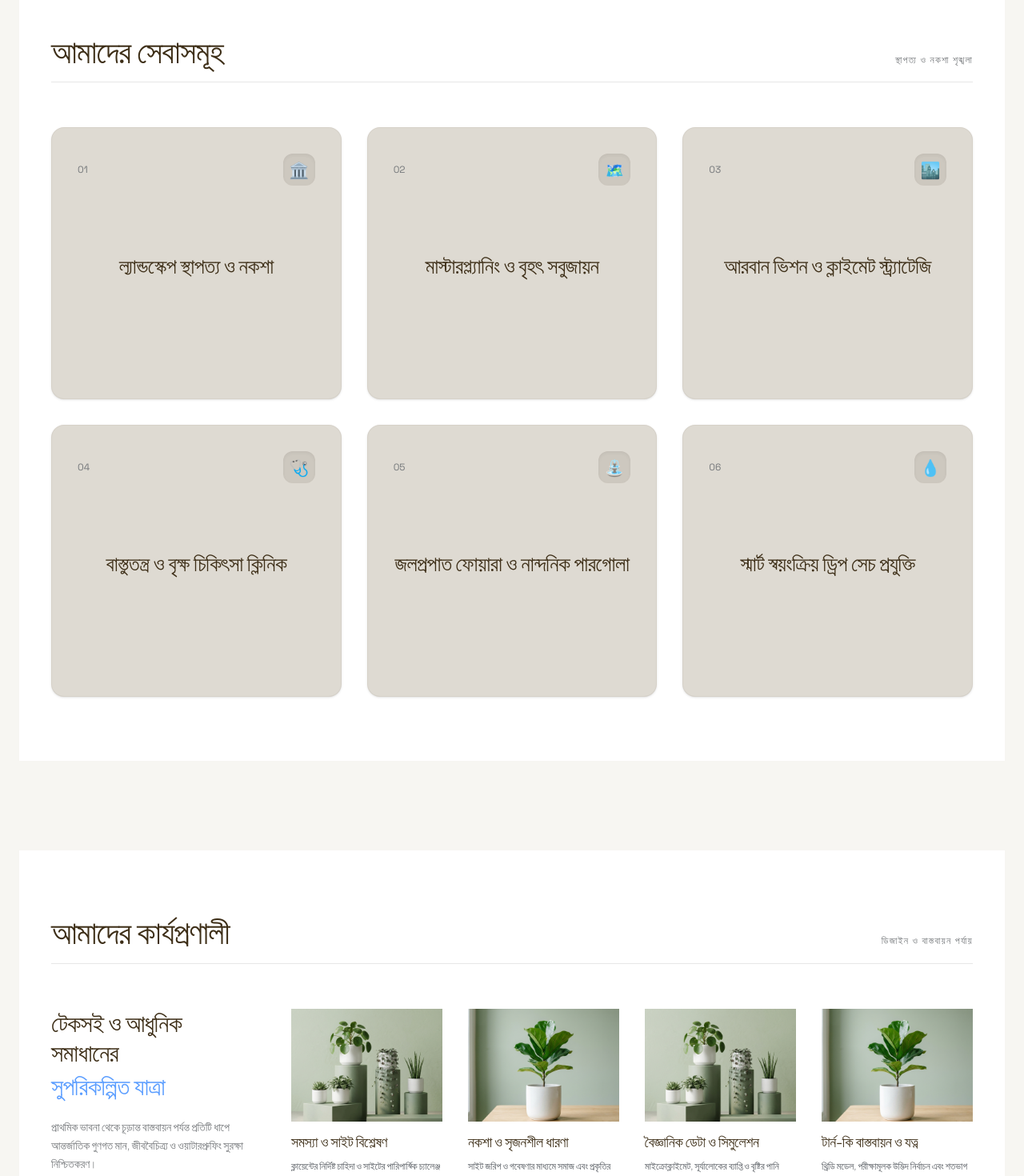
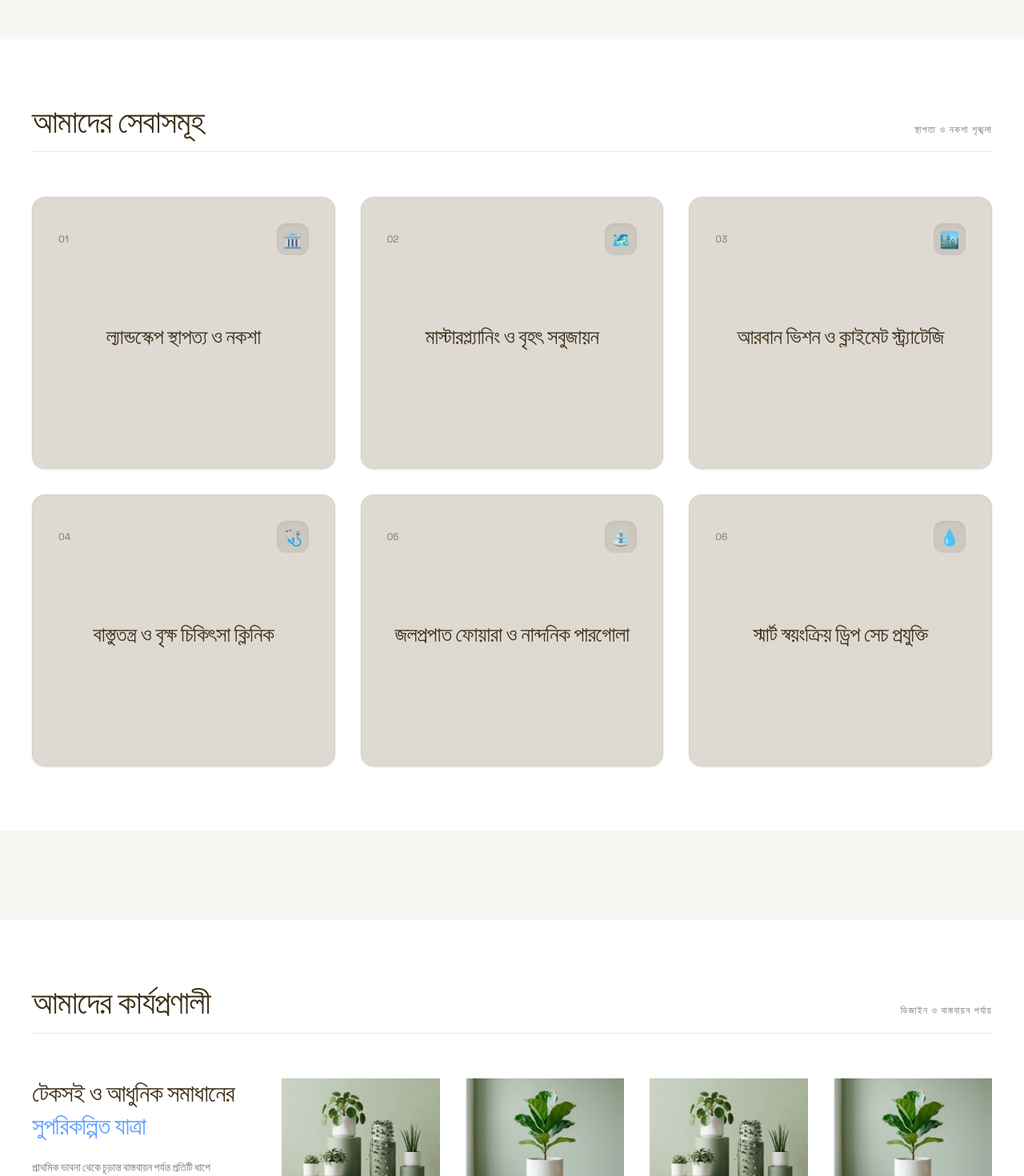
Before and after one commit to babul0000/green-garden, a Next.js app: page / in a window 1280 px wide. Shown: the part 4840-6310 px from the top of the page at 80% size. Built offline with nearby package versions, Linux system fonts and the light colour scheme; no server answers; the database is empty.

Commit message:
fix(home): remove left/right gaps - all sections now full-width edge-to-edge

```diff
--- a/src/app/(public)/page.tsx
+++ b/src/app/(public)/page.tsx
@@ -87,13 +87,7 @@ export default function Home() {
 
   const renderSection = (section: HomeSection) => {
     const isHero = section.id === "hero";
-    const widthClass = isHero
-      ? "w-full"
-      : section.width === "compact"
-      ? "max-w-4xl mx-auto px-4"
-      : section.width === "contained"
-      ? "max-w-7xl mx-auto px-4 sm:px-6"
-      : "w-full";
+    const widthClass = "w-full";
 
     const paddingClass =
       isHero || section.padding === "none"
--- a/src/components/home/ShmaHighlightProjects.tsx
+++ b/src/components/home/ShmaHighlightProjects.tsx
@@ -294,7 +294,8 @@ export default function ShmaHighlightProjects({ columns }: { columns?: number }
   }
 
   return (
-    <section id="projects" className="py-12 sm:py-24 px-4 sm:px-10 lg:px-16 max-w-[1440px] mx-auto text-[#323232] bg-white">
+    <section id="projects" className="py-12 sm:py-24 text-[#323232] bg-white">
+      <div className="px-4 sm:px-10 lg:px-16">
       {/* 1. ARCHITECTURAL SECTION HEADER (MATCHING SHMA DESIGNS) */}
       <div className="mb-10 sm:mb-20">
         <div className="flex flex-wrap items-baseline justify-between gap-4 mb-4">
@@ -477,6 +478,8 @@ export default function ShmaHighlightProjects({ columns }: { columns?: number }
         </Link>
       </div>
 
+      </div>
+
       {/* 4. LUXURY ARCHITECTURAL MODAL / DRAWER */}
       {activeModalProject && (
         <div className="fixed inset-0 z-50 bg-black/80 backdrop-blur-md flex items-center justify-center p-4 sm:p-6 overflow-y-auto">
--- a/src/components/home/ShmaProcess.tsx
+++ b/src/components/home/ShmaProcess.tsx
@@ -71,7 +71,8 @@ export default function ShmaProcess({ processConfig }: { processConfig?: Process
     : steps;
 
   return (
-    <section id="process" className="py-20 px-6 sm:px-10 max-w-[1380px] mx-auto text-[#323232] bg-white">
+    <section id="process" className="py-20 text-[#323232] bg-white">
+      <div className="px-6 sm:px-10">
 
       {/* Header */}
       <div className="mb-14">
@@ -143,6 +144,7 @@ export default function ShmaProcess({ processConfig }: { processConfig?: Process
         </div>
 
       </div>
+      </div>
 
     </section>
   );
--- a/src/components/home/ShmaRecentActivities.tsx
+++ b/src/components/home/ShmaRecentActivities.tsx
@@ -55,7 +55,8 @@ export default function ShmaRecentActivities() {
   }
 
   return (
-    <section id="activities" className="py-20 px-6 sm:px-10 max-w-[1380px] mx-auto text-[#323232] bg-white">
+    <section id="activities" className="py-20 text-[#323232] bg-white">
+      <div className="px-6 sm:px-10">
 
       {/* Header */}
       <div className="mb-14">
@@ -101,6 +102,7 @@ export default function ShmaRecentActivities() {
           </div>
         ))}
       </div>
+      </div>
 
     </section>
   );
--- a/src/components/home/ShmaServicesFlip.tsx
+++ b/src/components/home/ShmaServicesFlip.tsx
@@ -139,7 +139,8 @@ export default function ShmaServicesFlip({ columns }: { columns?: number } = {})
       : "grid-cols-1 md:grid-cols-2 lg:grid-cols-3";
 
   return (
-    <section id="service" className="py-20 px-6 sm:px-10 max-w-[1380px] mx-auto text-[#323232] bg-white">
+    <section id="service" className="py-20 text-[#323232] bg-white">
+      <div className="px-6 sm:px-10">
 
       {/* Header */}
       <div className="mb-14">
@@ -259,6 +260,8 @@ export default function ShmaServicesFlip({ columns }: { columns?: number } = {})
         })}
       </div>
 
+      </div>
+
     </section>
   );
 }
```
